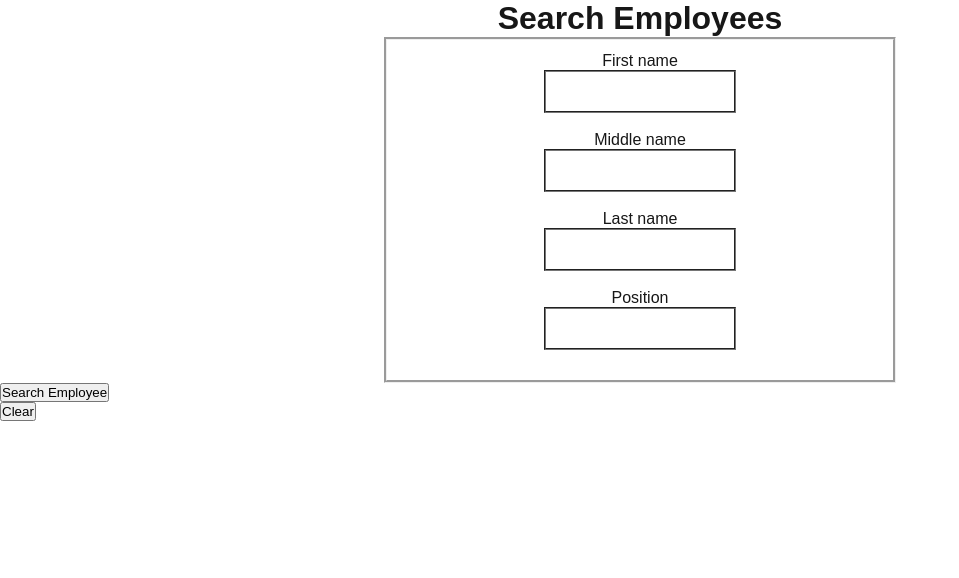
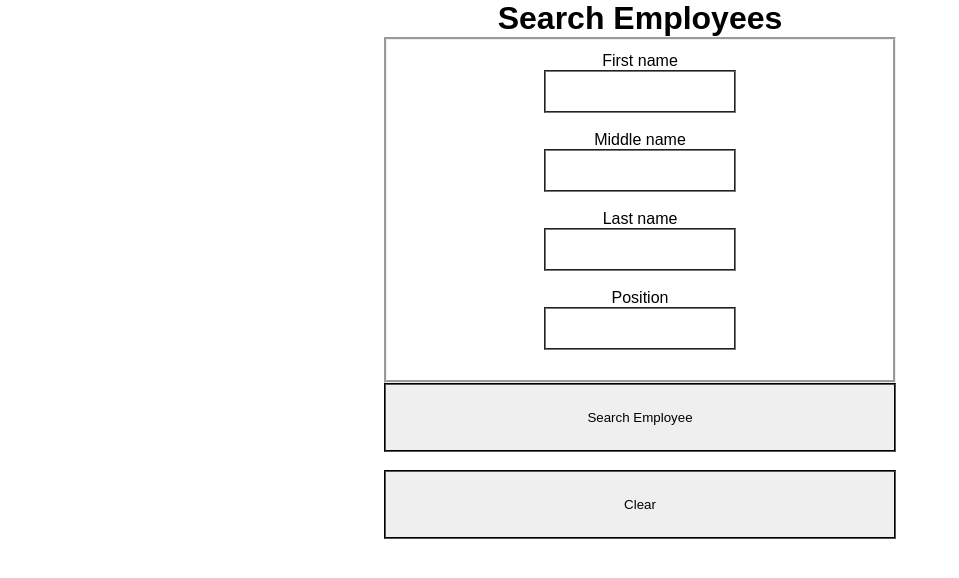
Before and after one commit to Oscar-Newman/case-study, a Next.js app: page /searchEmployee in a window 1280 px wide. Shown: the top 578 px of the page, without its empty margins (0-959 px from the left). Built offline with nearby package versions, Linux system fonts and the light colour scheme.

Commit message:
update css

```diff
--- a/src/app/globals.css
+++ b/src/app/globals.css
@@ -1,14 +1,5 @@
-:root {
-  --background: #ffffff;
-  --foreground: #171717;
-}
 
-@media (prefers-color-scheme: dark) {
-  :root {
-    --background: #0a0a0a;
-    --foreground: #ededed;
-  }
-}
+
 
 html,
 body {
@@ -17,11 +8,8 @@ body {
 }
 
 body {
-  color: var(--foreground);
-  background: var(--background);
   font-family: Arial, Helvetica, sans-serif;
   -webkit-font-smoothing: antialiased;
-  -moz-osx-font-smoothing: grayscale;
 }
 
 * {
@@ -39,7 +27,7 @@ h1 {
   text-align: center;
 }
 
-.button {
+button {
   border-style: groove;
   padding: 25px;
   display: block;
@@ -74,9 +62,3 @@ input/*[type=text], select, textarea*/ {
 p {
   text-align: center;
 }
-
-@media (prefers-color-scheme: dark) {
-  html {
-    color-scheme: dark;
-  }
-}
```
